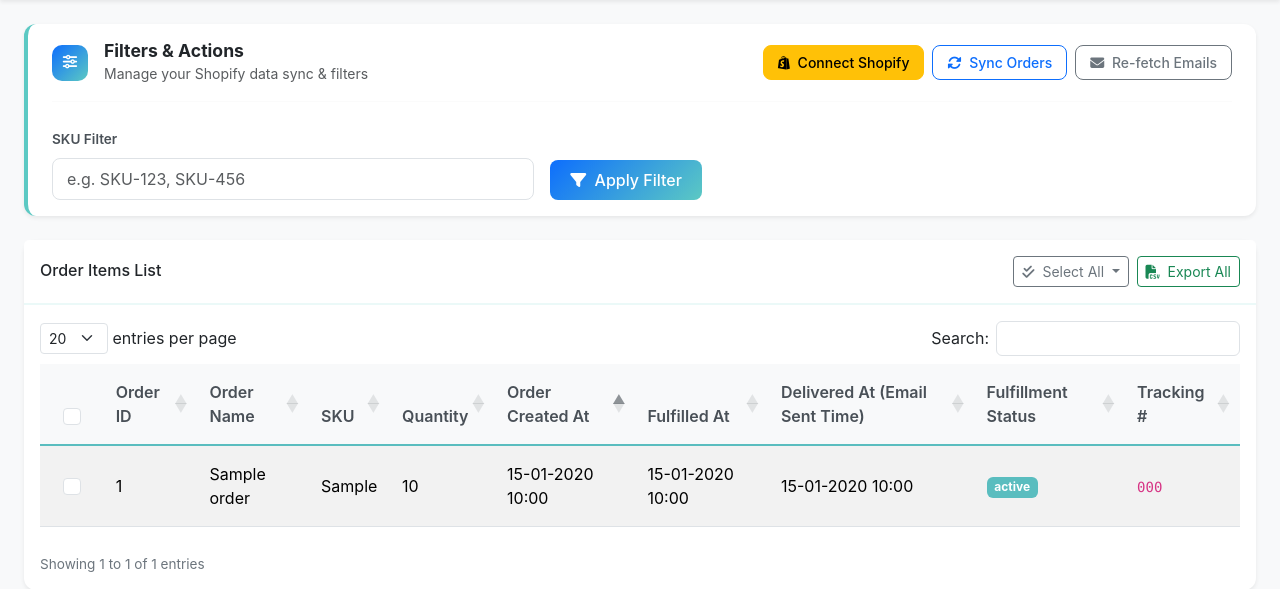
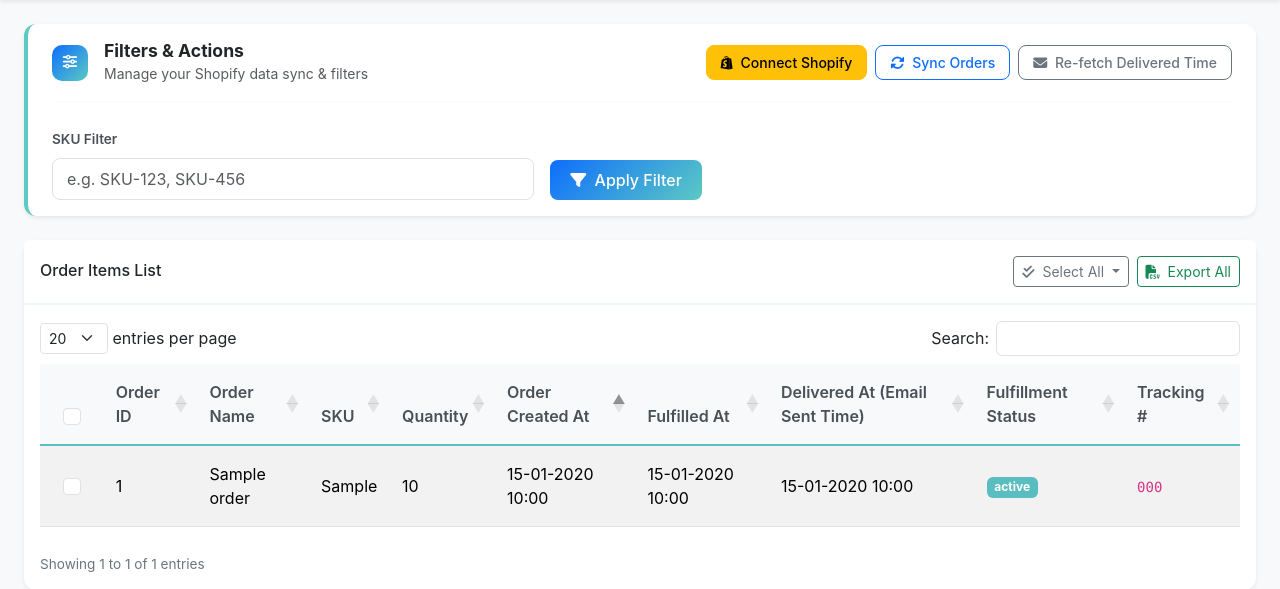
Before and after one commit to pravin-python/shopify_exporter, a Flask app: page / in a window 1280 px wide. Shown: the part 69-658 px from the top of the page. Run offline with Flask 3, Linux system fonts and the light colour scheme; tables that the repository leaves empty hold one stand-in row (values such as "Sample post"); some libraries are stand-ins or nearby versions.

Commit message:
feat: Add Shopify order synchronization routes with background processing and a dashboard template.

```diff
--- a/app/templates/dashboard.html
+++ b/app/templates/dashboard.html
@@ -34,8 +34,8 @@
                         </button>
                         <button id="btnFetchEmails" class="btn btn-outline-secondary btn-sm"
                             style="border-radius: 8px; padding: 6px 14px; font-weight: 500;"
-                            title="Re-fetch shipping email events for all orders already in the database">
-                            <i class="fas fa-envelope me-1"></i> Re-fetch Emails
+                            title="Re-fetch shipping Delivered Time for all orders already in the database">
+                            <i class="fas fa-envelope me-1"></i> Re-fetch Delivered Time
                         </button>
                         <span id="syncLoader" class="ms-2" style="display: none;">
                             <span class="badge rounded-pill text-bg-light border px-3 py-2" style="font-size: 0.78rem;">
@@ -483,7 +483,7 @@
                     render: function (data) {
                         if (data) return data;
                         if (isSyncRunning) {
-                            return '<span class="email-fetching-loader" title="Fetching Delivered At (Email Sent Time) event...">' +
+                            return '<span class="email-fetching-loader" title="Fetching Delivered Time event...">' +
                                 '<span class="spinner-border spinner-border-sm text-warning" role="status" style="width:12px;height:12px;"></span>' +
                                 '<span class="text-muted ms-1" style="font-size:0.75rem;">Fetching...</span>' +
                                 '</span>';
@@ -958,7 +958,7 @@
 
                         // Detect phase transition: orders → emails
                         if (lastSyncPhase === 'orders' && response.phase === 'emails') {
-                            showToast('<i class="fas fa-check-circle me-1"></i> Orders synced successfully! Now Fetching Delivered At (Email Sent Time) events...', 'success');
+                            showToast('<i class="fas fa-check-circle me-1"></i> Orders synced successfully! Now Fetching Delivered Time events...', 'success');
                         }
                         lastSyncPhase = response.phase;
 
@@ -978,7 +978,7 @@
                                 showToast('<i class="fas fa-check-circle me-1"></i> Sync complete! ' + response.details.count + ' orders synced with email events.', 'success');
                             } else if (lastSyncPhase === 'emails') {
                                 // Email-only re-fetch completed
-                                showToast('<i class="fas fa-check-circle me-1"></i> Email events fetched successfully!', 'success');
+                                showToast('<i class="fas fa-check-circle me-1"></i> Delivered Time fetched successfully!', 'success');
                             }
                             lastSyncPhase = '';
                             stopStatusPolling();
```
Also changed, not shown: app/routes/sync.py (+11 -11 lines).
